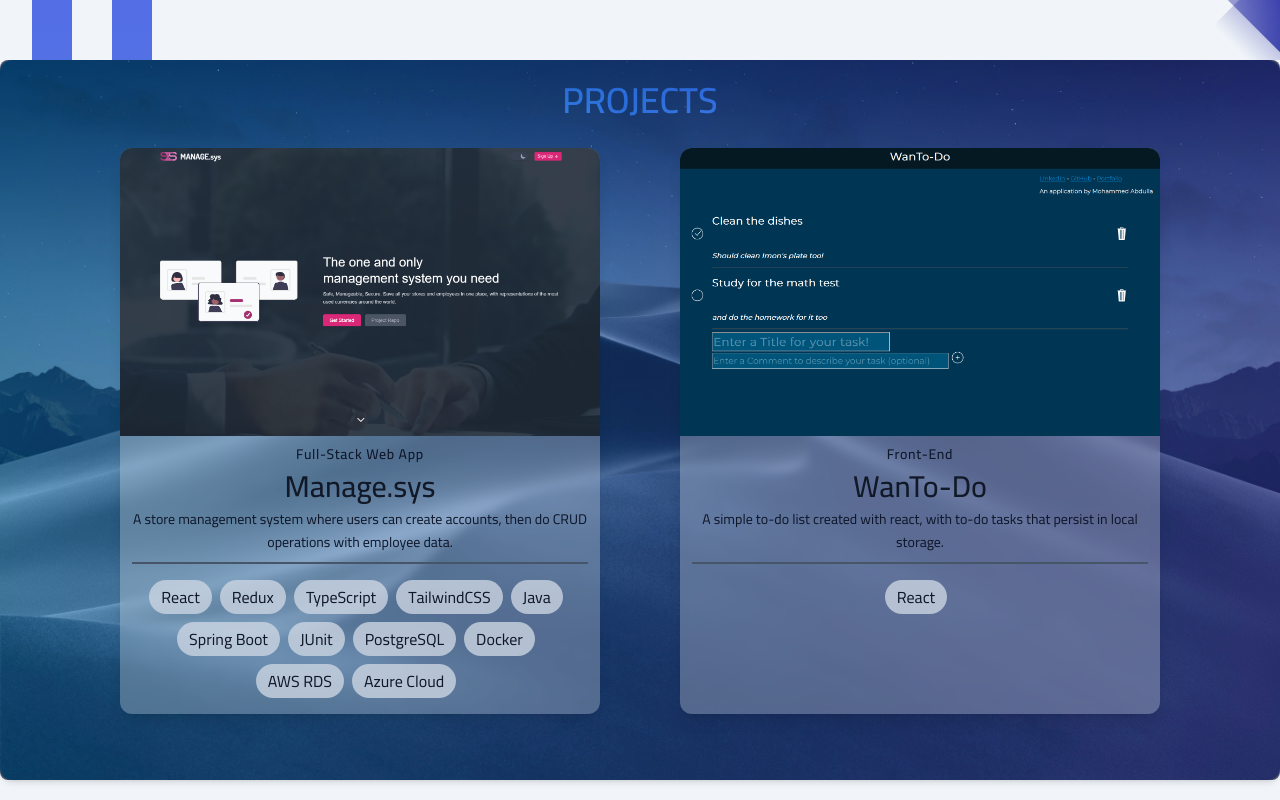
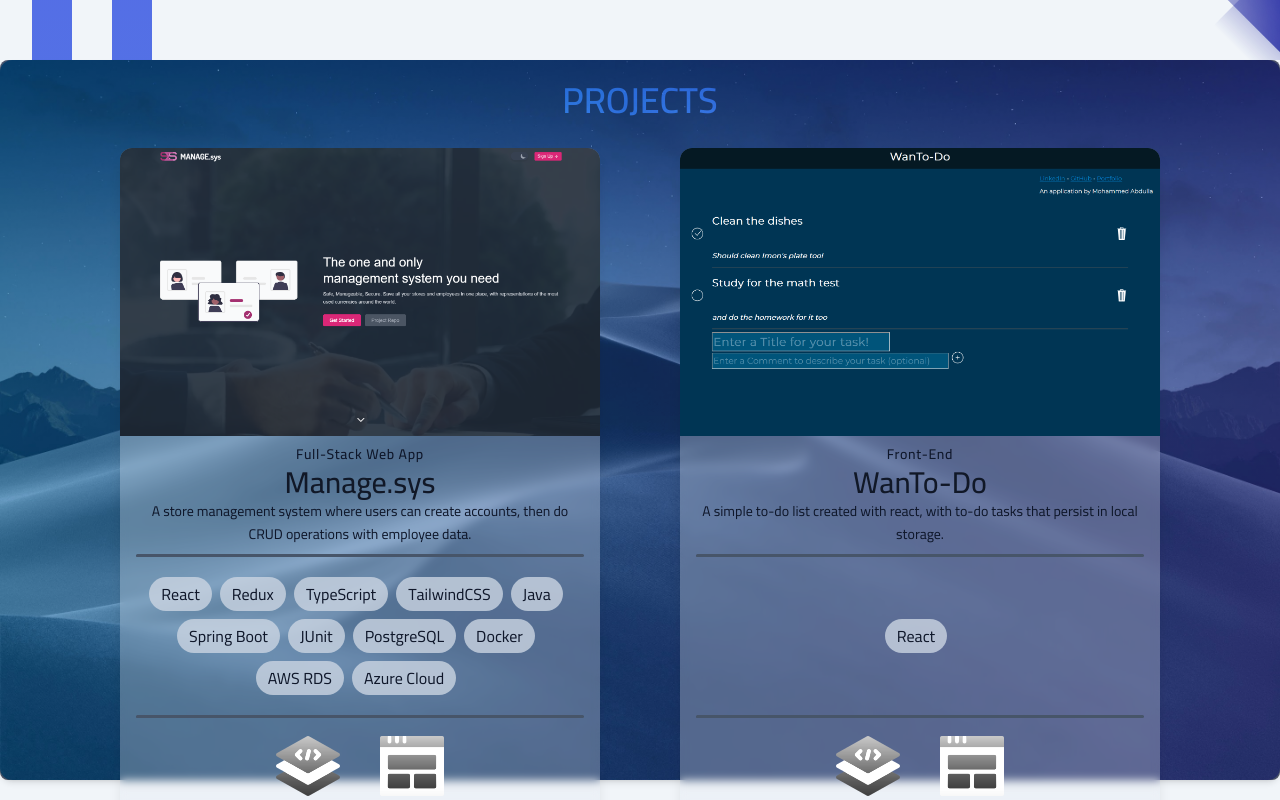
Before and after one commit to moe1011/moe1011.github.io, a React (Create React App) app: page / in a window 1280 px wide. Shown: the part 740-1540 px from the top of the page. Built offline with nearby package versions, Linux system fonts and the light colour scheme; what tailwindcss-filters would draw is missing.

Commit message:
Updated projects tab UI

```diff
--- a/src/Components/App/App.js
+++ b/src/Components/App/App.js
@@ -6,7 +6,7 @@ import backgroundArtSVG from "../../images/RectLight.png";
 
 function App() {
   return (
-    <div className="bg-slate-100 relative overflow-hidden">
+    <div className="bg-slate-100 relative overflow-x-hidden select-none">
       <div className="relative">
         <div className="straight-line left-8"></div>
         <div className="straight-line left-28"></div>
@@ -23,7 +23,7 @@ function App() {
         <div className="text-center flex justify-center items-center">
           <div className="font-light">
             <p className="text-4xl">Hello, I'm</p>
-            <p className="text-6xl mt-3">Mohammed Abdulla</p>
+            <p className="text-6xl mt-3 select-text">Mohammed Abdulla</p>
             <p className="text-4xl mt-5">a Software Engineering student</p>
           </div>
         </div>
--- a/src/Components/Projects/Projects.js
+++ b/src/Components/Projects/Projects.js
@@ -1,7 +1,9 @@
-import React from "react";
+import React, { useState } from "react";
 import "./Projects.css";
 import managesysimg from "../../images/managesys_fp.png";
 import wantodoimg from "../../images/wantodo_fp.png";
+import codecolor from "../../images/codecolor.png";
+import sitecolor from "../../images/sitecolor.png";
 
 const projectArray = [
   {
@@ -23,13 +25,18 @@ const projectArray = [
       "AWS RDS",
       "Azure Cloud",
     ],
+    github: "https://github.com/FinalScript/manage.sys",
+    website: "",
   },
   {
     picture: wantodoimg,
     title: "Front-End",
     name: "WanTo-Do",
-    description: "A simple to-do list created with react, with to-do tasks that persist in local storage.",
+    description:
+      "A simple to-do list created with react, with to-do tasks that persist in local storage.",
     stack: ["React"],
+    github: "https://github.com/moe1011/wantodo",
+    website: "https://wanto-do.netlify.app",
   },
 ];
 
@@ -38,23 +45,29 @@ export function Projects() {
     <div className="flex flex-wrap justify-center mt-7 select-none">
       {projectArray.map((proj) => {
         return (
-          <div className=" w-card mx-10 mb-5 h-auto flex flex-col bg-slate-200 text-slate-900 bg-opacity-30 bg-clip-padding rounded-xl shadow-lg GlassBG transition-all hover:-translate-y-3">
+          <div className="w-card mx-10 mb-5 h-auto flex flex-col bg-slate-200 text-slate-900 bg-opacity-30 bg-clip-padding rounded-xl shadow-lg GlassBG transition-all hover:">
             <img
               className="object-cover rounded-t-xl h-72"
               src={proj.picture}
             />
-            <div className="p-2 px-3 flex flex-col space-y-1">
+            <div className="p-2 px-4 flex flex-1 flex-col justify-between space-y-1">
+              <div>
                 <h3 className="tracking-wider text-sm font-medium title-font">
                   {proj.title}
                 </h3>
                 <h2 className="text-3xl text-gray-900 font-medium title-font">
                   {proj.name}
                 </h2>
-              <div className="divide-slate-600 divide-y-2">
                 <p className="leading-relaxed text-sm pb-2">
                   {proj.description}
                 </p>
-                <div className="flex flex-wrap justify-center py-2">
+                <div>
+                  <div className="w-full border-t border-slate-600 border-2 rounded-lg"></div>
+                </div>
+              </div>
+
+              <div>
+                <div className="flex flex-wrap justify-center pt-2 pb-4">
                   {proj.stack.map((tag) => {
                     return (
                       <p
@@ -67,6 +80,26 @@ export function Projects() {
                   })}
                 </div>
               </div>
+
+              <div>
+                <div>
+                  <div className="w-full border-t border-slate-600 border-2 rounded-lg"></div>
+                </div>
+                <div className="pt-4 pb-2 flex justify-center space-x-10 transition-all">
+                  <a href={proj.github} rel="noreferrer" target="_blank">
+                    <img
+                      src={codecolor}
+                      className="transition-all duration-200 grayscale contrast-200 hover:grayscale-0 hover:contrast-100"
+                    />
+                  </a>
+                  <a href={proj.website} rel="noreferrer" target="_blank">
+                    <img
+                      src={sitecolor}
+                      className="transition-all duration-200 grayscale contrast-200 hover:grayscale-0 hover:contrast-100"
+                    />
+                  </a>
+                </div>
+              </div>
             </div>
           </div>
         );
```
Also changed, not shown: src/images/codecolor.png (added), src/images/sitecolor.png (added). Lines whose indentation alone changed are shown as unchanged.
